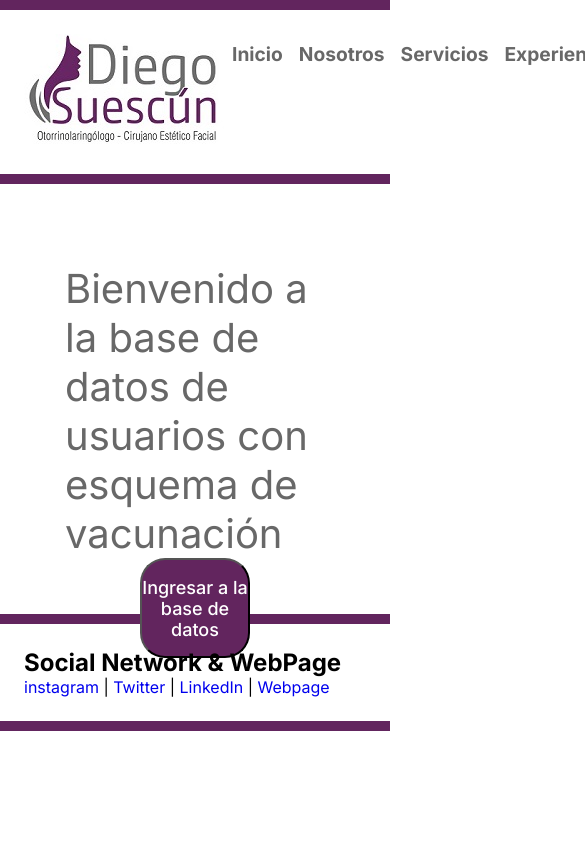
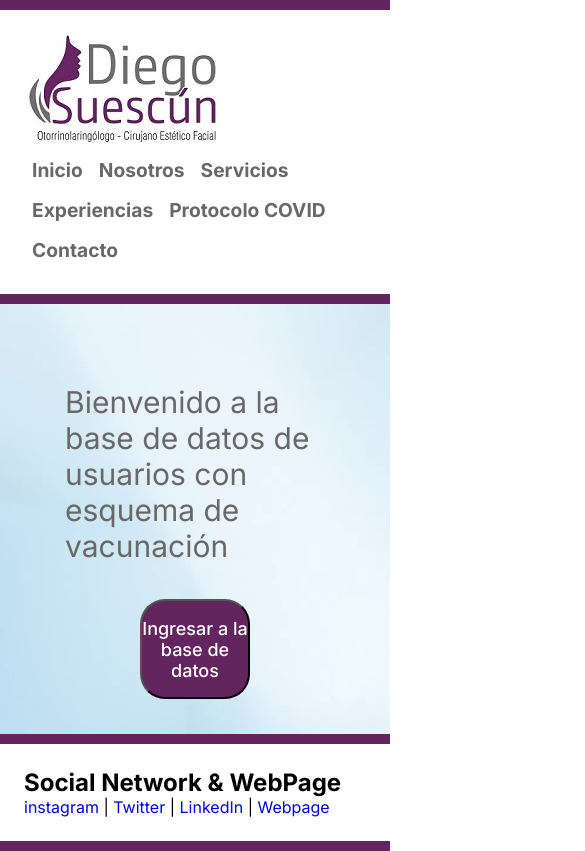
Before and after one commit to sebasoramirez/IPS_DiegoSuescun, a plain HTML site: page indexSamuel.html in a window 390 px wide. Shown: the top 851 px of the page, 585 px wide, since content can reach past the window. Drawn offline with Linux system fonts and the light colour scheme.

Commit message:
landing+adduser

```diff
--- a/src/css/indexSam.css
+++ b/src/css/indexSam.css
@@ -15,9 +15,6 @@ html {
 main {
     flex-grow: 1;
     display: flex;
-    flex-direction: row-reverse;
-    align-items: center;
-    justify-content: space-around;
   }
 .extremos {
     background-color: white;
@@ -70,6 +67,7 @@ main {
     display: grid;
     align-items: center;
     border-radius: 25px;
+
 }
 .home-main-button a{
     font-weight: 500;
@@ -83,10 +81,10 @@ main {
     display: grid;
     grid-template-columns: 1fr 4fr 1fr;
     height: 100%;
-    background-image: url("../src/img/");
+    background-image: url("../img/preview-141192-Mi0B7jCQQ8-high_0001.jpg");
     background-position: center;
     background-repeat: no-repeat;
-    background-size: cover;
+    background-size:cover;
 }
 
 .home-main section{
@@ -95,4 +93,34 @@ main {
     justify-items: center;
     height: 350px;
     margin-top:80px;
+
 }
+/* Mediacuero */
+@media screen and (max-width: 850px) {
+/*   .carousel {
+    position: relative;
+    top: 0;
+    right: 0;
+    bottom: 0;
+    left: 0;
+    width: 40%;
+    margin: auto;
+  } */
+  .header {
+    display: flex;
+    justify-content: center;
+    flex-wrap: wrap;
+    flex-direction: column;
+  }
+  .menu ul {
+    display: flex;
+    flex-direction: row;
+    flex-wrap: wrap;
+  }
+
+ section .home-main-text{
+   padding: 0px;
+   width: 100%;
+   margin: 0%;
+   font-size: 30px;
+   }
```
Also changed, not shown: src/img/fondolanding.PNG (added).
